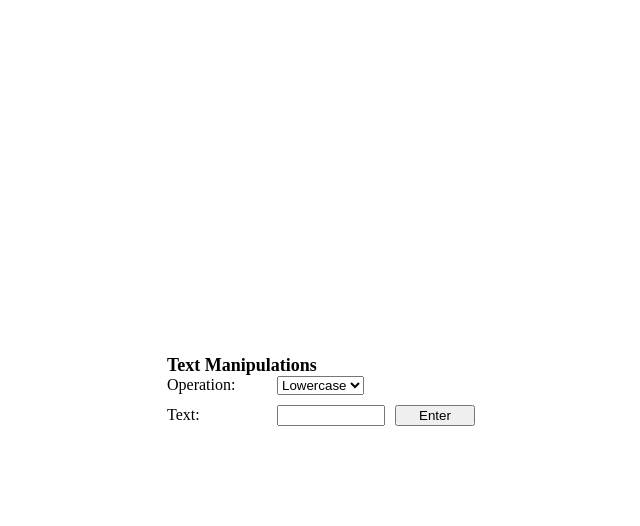
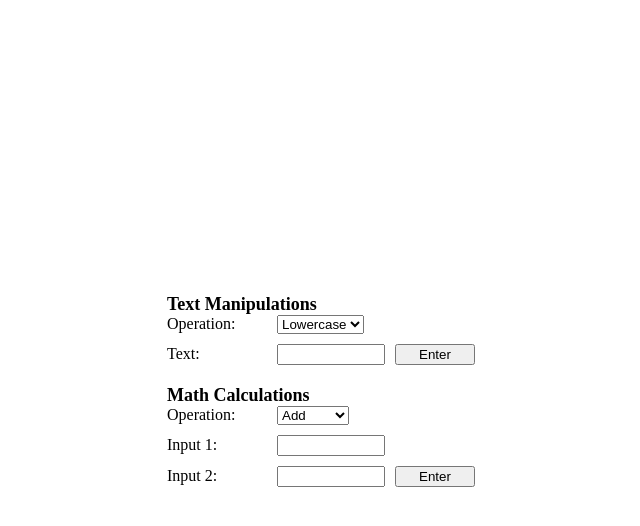
Before and after one commit to michael-lee-bubble/pythonanywhere-live, a Flask app: page / in a window 1280 px wide. Shown: the top 526 px of the page, without its empty margins (319-959 px from the left). Run offline with Flask 3, Linux system fonts and the light colour scheme.

Commit message:
Add math_functions file.

```diff
--- a/app.py
+++ b/app.py
@@ -1,19 +1,37 @@
 from flask import Flask, render_template, request
 from app_functions.text_manipulations import lowercase, uppercase
+from app_functions.math_functions import add, subtract, divide, multiply
 
 app = Flask(__name__)
 
 @app.route('/', methods=['GET', 'POST'])
 def index():
-    result = None
+    text_result = None
+    math_result = None
+
     if request.method == 'POST':
-        operation = request.form.get('operation')
-        text = request.form.get('text')
-        if operation == 'lower':
-            result = lowercase(text)
-        elif operation == 'upper':
-            result = uppercase(text)
-    return render_template('index.html', result=result)
+        if 'operation' in request.form:
+            operation = request.form.get('operation')
+            text = request.form.get('text')
+            if operation == 'lower':
+                text_result = lowercase(text)
+            elif operation == 'upper':
+                text_result = uppercase(text)
+
+        elif 'operation_math' in request.form:
+            operation_math = request.form.get('operation_math')
+            input_math1 = float(request.form.get('input_math1'))
+            input_math2 = float(request.form.get('input_math2'))
+            if operation_math == 'add':
+                math_result = add(input_math1, input_math2)
+            elif operation_math == 'subtract':
+                math_result = subtract(input_math1, input_math2)
+            elif operation_math == 'multiply':
+                math_result = multiply(input_math1, input_math2)
+            elif operation_math == 'divide':
+                math_result = divide(input_math1, input_math2)
+
+    return render_template('index.html', text_result=text_result, math_result=math_result)
 
 if __name__ == '__main__':
     app.run()
--- a/templates/index.html
+++ b/templates/index.html
@@ -77,9 +77,38 @@
                 </div>
             </div>
             <div class="result-container">
-                {% if result %}
+                {% if text_result %}
                 <div class="header">Result</div>
-                <div>{{ result }}</div>
+                <div>{{ text_result }}</div>
+                {% endif %}
+            </div>
+        </div>
+        <div class="input-section">
+            <div class="header">Math Calculations</div>
+            <div class="input-container">
+                <label for="operation_math">Operation:</label>
+                <select id="operation_math" name="operation_math">
+                    <option value="add">Add</option>
+                    <option value="subtract">Subtract</option>
+                    <option value="multiply">Multiply</option>
+                    <option value="divide">Divide</option>
+                </select>
+            </div>
+            <div class="input-container">
+                <label for="input_math1">Input 1:</label>
+                <input type="text" id="input_math1" name="input_math1">
+            </div>
+            <div class="input-container">
+                <label for="input_math2">Input 2:</label>
+                <input type="text" id="input_math2" name="input_math2">
+                <div class="button-container">
+                    <button type="submit">Enter</button>
+                </div>
+            </div>
+            <div class="result-container">
+                {% if math_result %}
+                <div class="header">Result</div>
+                <div>{{ math_result }}</div>
                 {% endif %}
             </div>
         </div>
```
Also changed, not shown: app_functions/math_functions.py (+8 -6 lines).
